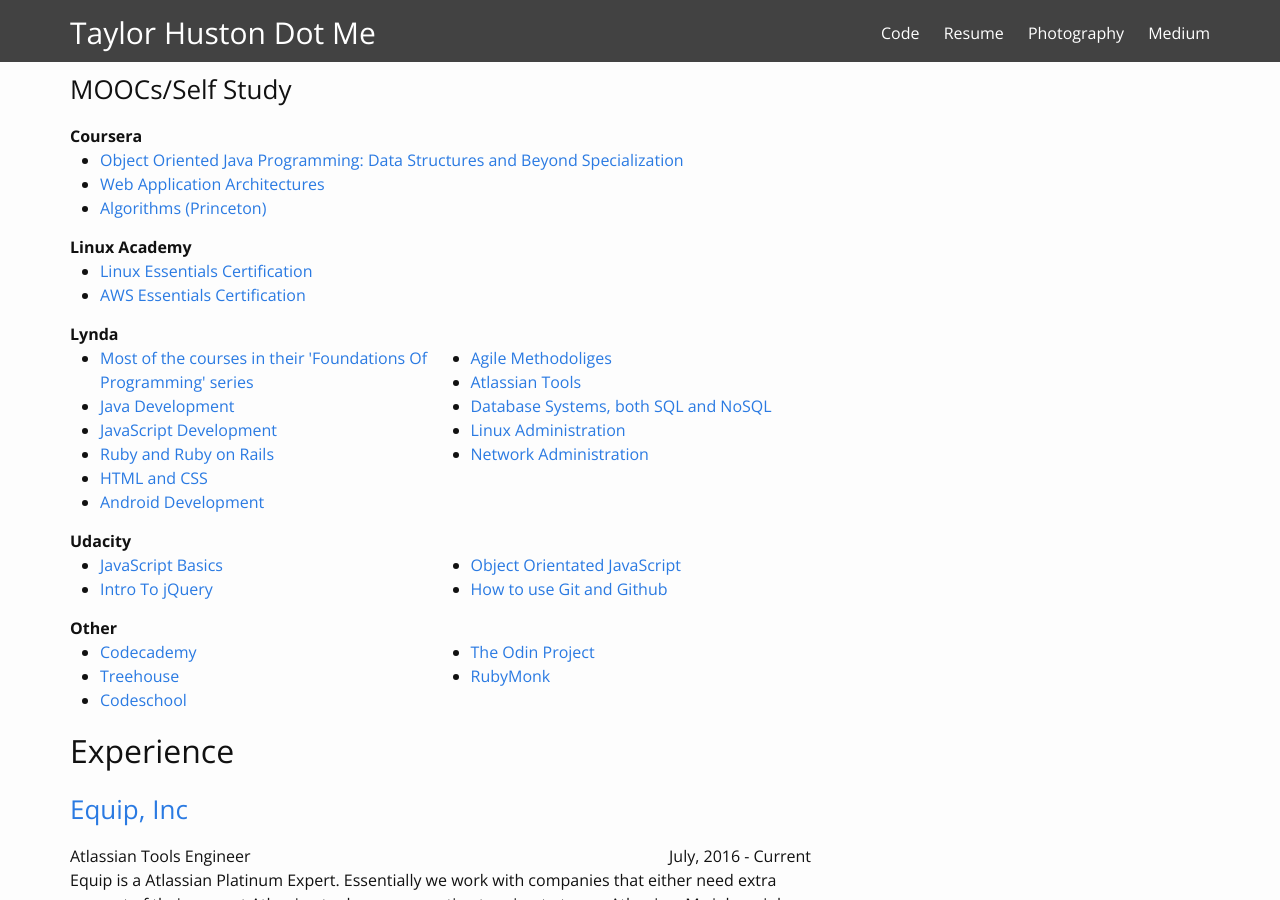
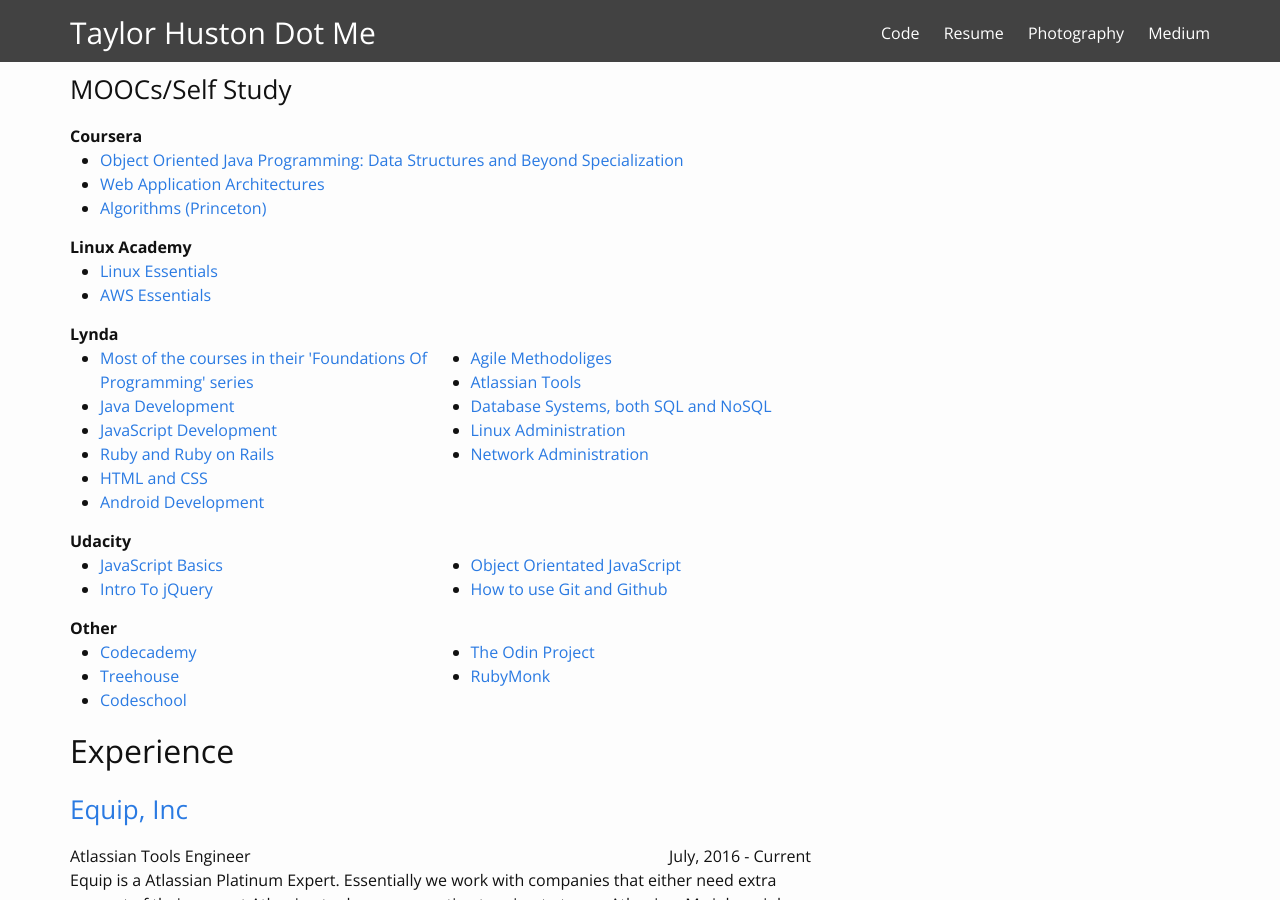
Before and after one commit to TaylorHuston/taylorhuston.github.io, a Jekyll site: the page built from resume.html, in a window 1280 px wide and 900 px high, scrolled down 725 px. Built offline with Jekyll 4.4.1, drawn with Linux system fonts in a browser that asks for light colours; some web fonts are replaced.

Commit message:
Update resume.html

```diff
--- a/resume.html
+++ b/resume.html
@@ -86,9 +86,9 @@
 
   <div class="mooc">
     <ul>
-      <li><a href="https://linuxacademy.com/profile/show/user/name/taylor.a.huston@gmail.com" target="_blank">Linux Essentials Certification</a>
+      <li><a href="https://linuxacademy.com/profile/show/user/name/taylor.a.huston@gmail.com" target="_blank">Linux Essentials</a>
       </li>
-       <li><a href="https://linuxacademy.com/profile/show/user/name/taylor.a.huston@gmail.com" target="_blank">AWS Essentials Certification</a>
+       <li><a href="https://linuxacademy.com/profile/show/user/name/taylor.a.huston@gmail.com" target="_blank">AWS Essentials</a>
       </li>
     </ul>
   </div>
```
